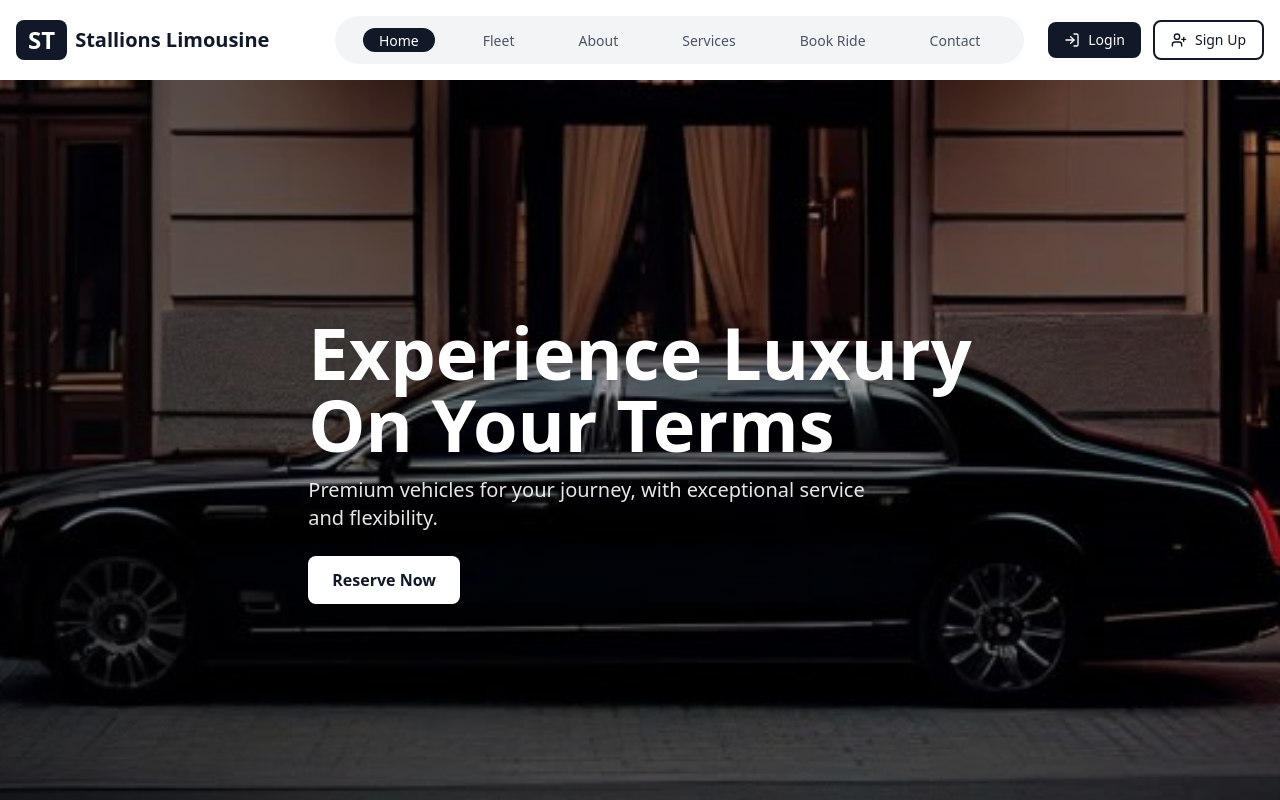
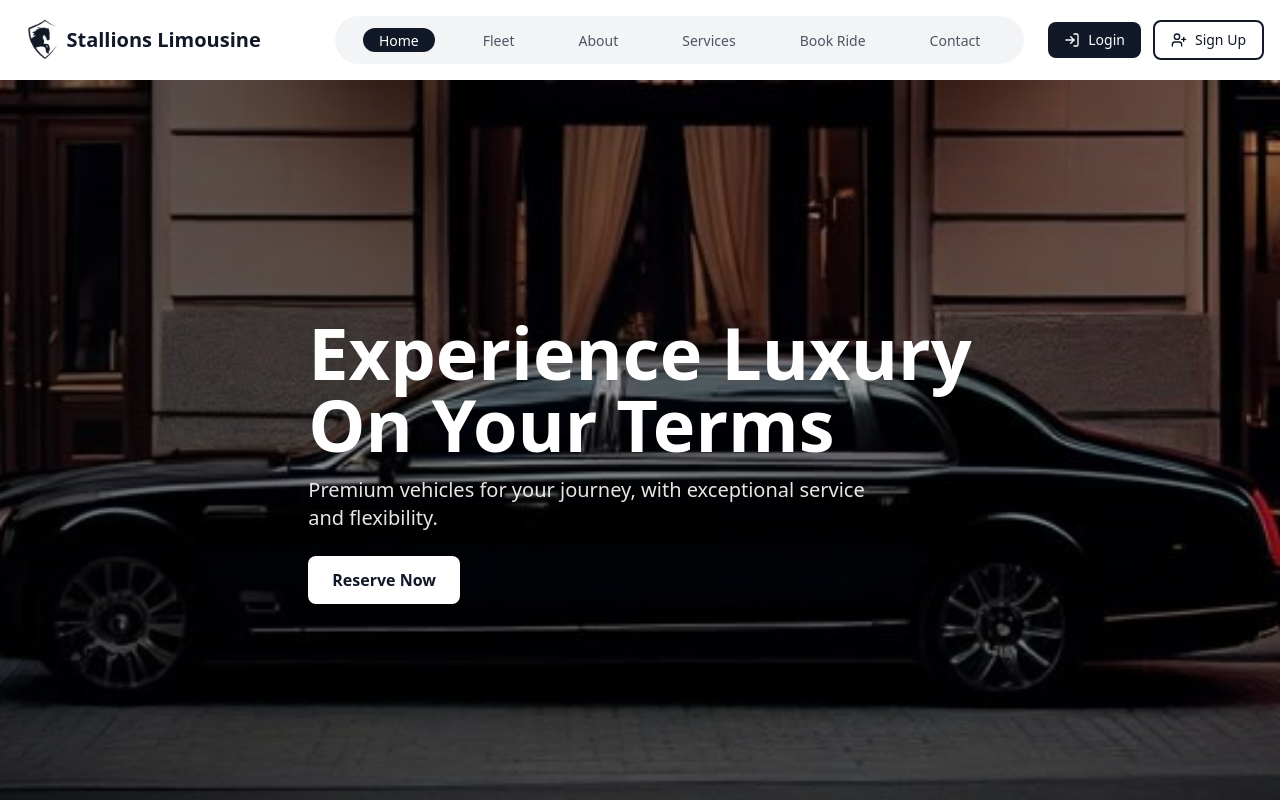
Before and after one commit to ARkhan06/Stallion, a React (Vite) app: page / in a window 1280 px wide. Shown: the top 800 px of the page. Built offline with nearby package versions, Linux system fonts and the light colour scheme.

Commit message:
Fahad Changes

```diff
--- a/index.html
+++ b/index.html
@@ -2,7 +2,7 @@
 <html lang="en">
   <head>
     <meta charset="UTF-8" />
-    <link rel="icon" type="image/svg+xml" href="./src/assets/icon.JPG" />
+    <link rel="icon" type="image/svg+xml" href="./src/assets/JPEG 1.jpg" />
     <meta name="viewport" content="width=device-width, initial-scale=1.0" />
     <title>Stallions Limousine</title>
   </head>
--- a/src/components/Footer.jsx
+++ b/src/components/Footer.jsx
@@ -66,8 +66,8 @@ const Footer = () => {
 
 
             <li>info@stallionsls.com</li>
-            <li>+1 571-489-3273</li>
-            <li>+1 703-888-8094</li>
+            <li>888-719-5750</li>
+
           </ul>
         </div>
       </div>
--- a/src/components/Navbar.jsx
+++ b/src/components/Navbar.jsx
@@ -4,6 +4,7 @@ import { Menu, X, LogIn, LogOut, UserPlus, User } from 'lucide-react';
 import { Link, useLocation, useNavigate } from 'react-router-dom';
 import toast from 'react-hot-toast';
 import * as jwtDecode from "jwt-decode";
+import PNG from '../assets/PNG 1.png'
 
 const Navbar = () => {
   const [isOpen, setIsOpen] = useState(false);
@@ -150,9 +151,9 @@ const Navbar = () => {
                 animate={{ opacity: 1 }}
                 className="flex items-center space-x-2"
               >
-                <span className="text-2xl font-bold bg-[#111827] text-white px-3 py-1 rounded-lg">
-                  ST
-                </span>
+                <div className=" text-white ml-3 py-1 rounded-lg flex items-center justify-center">
+                  <img src={PNG} alt="Logo" className="h-10 w-auto" />
+                </div>
                 <span className="text-xl font-semibold text-[#111827]">
                 Stallions Limousine
                 </span>
--- a/src/screens/ContactUs.jsx
+++ b/src/screens/ContactUs.jsx
@@ -116,18 +116,14 @@ const ContactPage = () => {
     {
       icon: <Phone className="w-6 h-6" />,
       title: "Phone",
-      details: ["+1 703-888-8094", "+1 571-489-3273"]
+      details: ["888-719-5750"]
     },
     {
       icon: <Mail className="w-6 h-6" />,
       title: "Email",
       details: ["info@stallionsls.com"]
     },
-    {
-      icon: <MapPin className="w-6 h-6" />,
-      title: "Location",
-      details: ["5800 16th N Suite 67 Arlington VA 22205"]
-    }
+
   ];
 
   return (
```
Also changed, not shown: src/assets/JPEG 1.jpg (added), src/assets/PNG 1.png (added).
